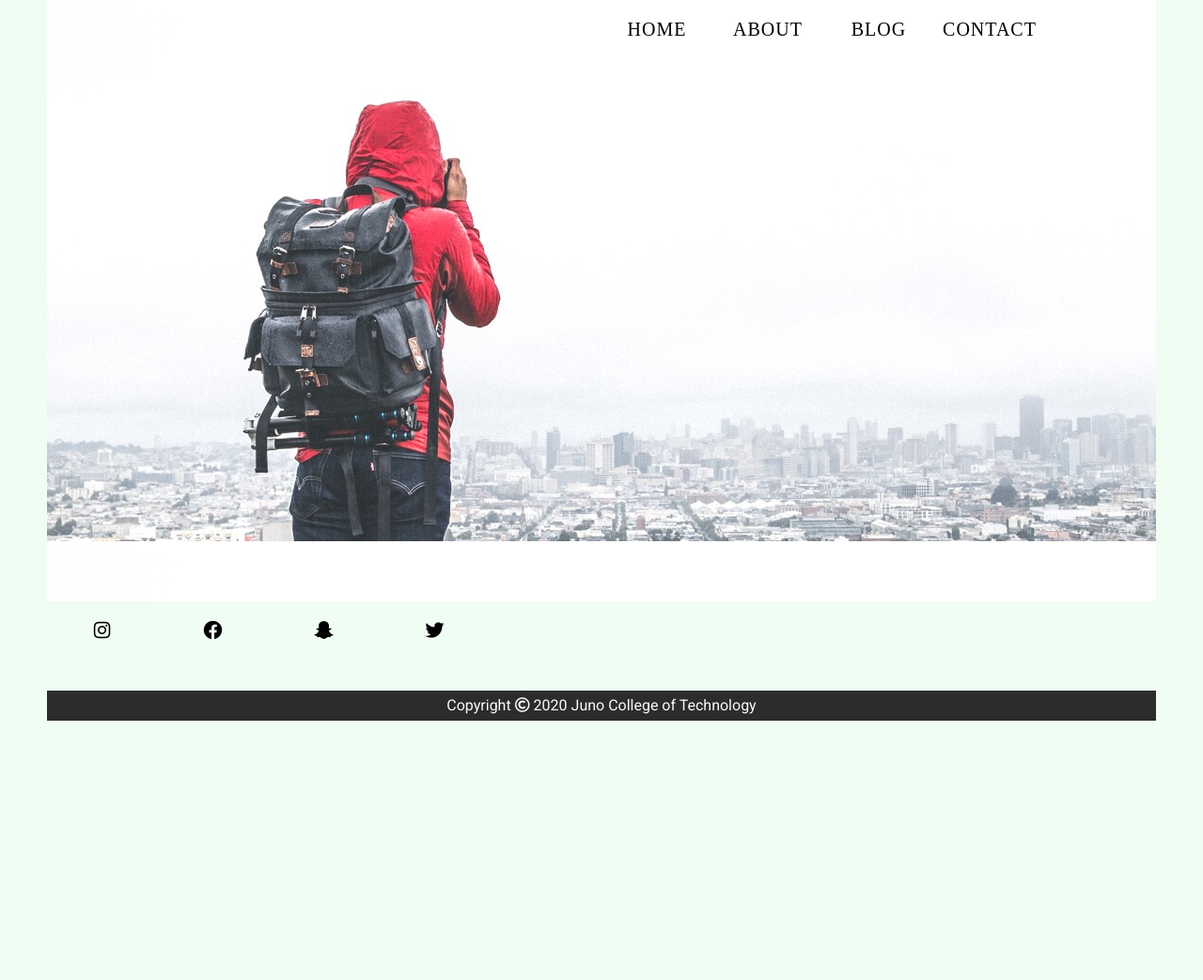
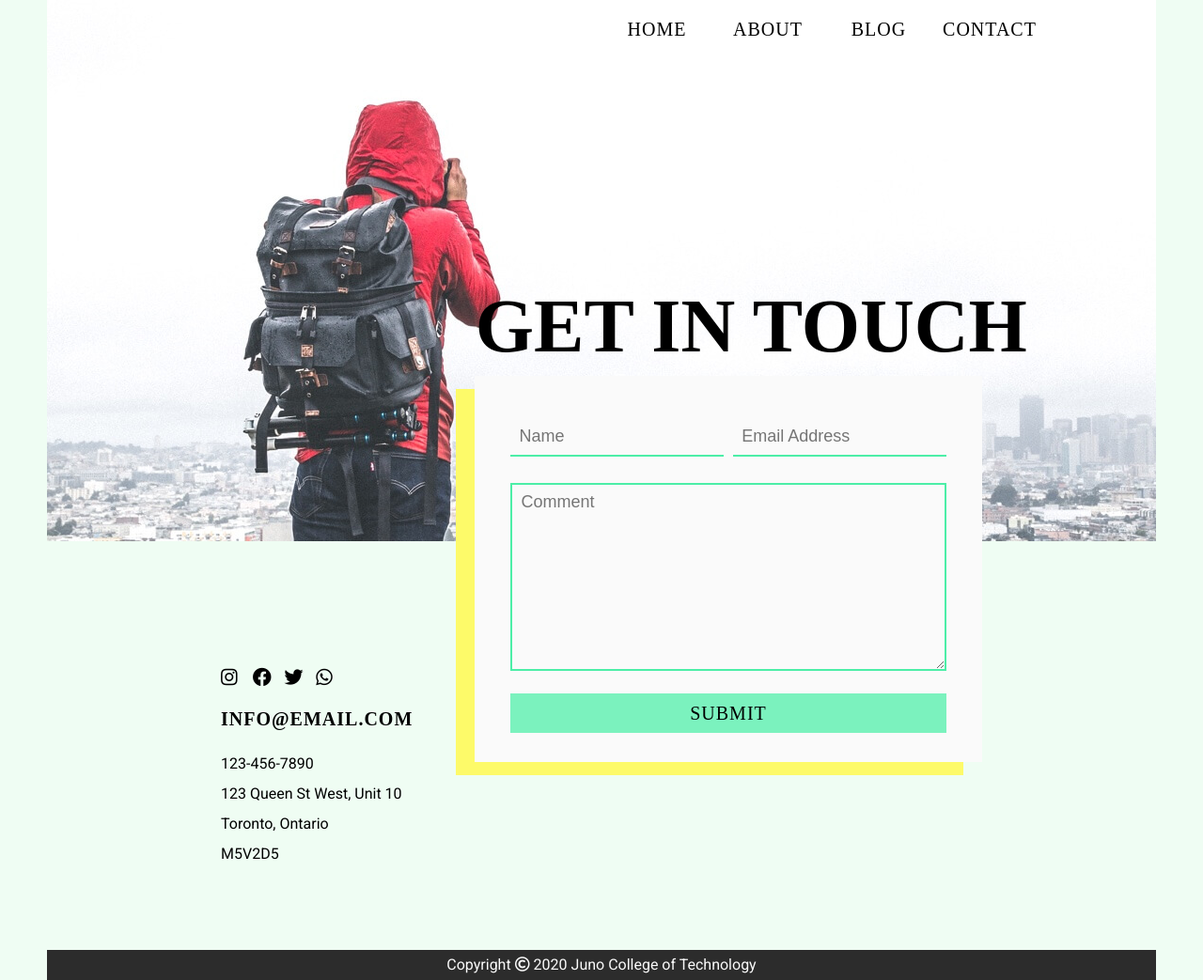
Before and after one commit to amay-zingg/anastasia-may-project-two, a plain HTML site: page contact.html in a window 1280 px wide. Shown: the whole page at 94% size. Before the commit the page ends 800 px from the top, so only its background shows below. Drawn offline with Linux system fonts and the light colour scheme; a web font is replaced by a local one.

Commit message:
add more styling

```diff
--- a/contact.html
+++ b/contact.html
@@ -26,38 +26,77 @@
                 </ul>
             </nav>
 
+            <h2>Get in Touch</h2>
 
         </header>
 
         <main id="main-content" tabindex="-1">
-            <section><nav class="social-nav clearfix">
+
+            <section class="contact-page">
+
+                <section class="contact-form">
+
+                    <div class="bottom-corner-left">
+
+                        <form action="/" id="contact-form" method="POST">
+                            <fieldset>
+                                <label for="name" class="visuallyhidden">Name</label>
+                                <input type="text" name="" id="name" placeholder="Name" required>
+
+                                <label for="email" class="visuallyhidden">Email</label>
+                                <input type="email" name="" id="email" placeholder="Email Address" required>
+
+                                <label for="textarea" class="visuallyhidden">User Input</label>
+                                <textarea class="contact-message" placeholder="Comment" wrap required></textarea>
+
+                                <button type="submit" class="contact-submit">Submit</button>
+
+                            </fieldset>
+                        </form>
+
+                    </div>
+
+                </section>
+
+                <aside class="contact">
+                    <nav class="social-nav">
                         <ul>
                             <li>
                                 <a href="#" target="_blank">
-                            <i class="fab fa-instagram" aria-hidden="true"></i>
+                                    <i class="fab fa-instagram"></i>
                                     <span class="visuallyhidden">Instagram (opens a new window)</span>
                                 </a>
                             </li>
                             <li>
                                 <a href="#" target="_blank">
-                            <i class="fab fa-facebook" aria-hidden="true"></i>
+                                    <i class="fab fa-facebook"></i>
                                     <span class="visuallyhidden">Facebook (opens a new window)</span>
                                 </a>
                             </li>
                             <li>
                                 <a href="#" target="_blank">
-                            <i class="fab fa-snapchat-ghost" aria-hidden="true"></i>
-                            <span class="visuallyhidden">Snapchat (opens a new window)</span>
+                                    <i class="fab fa-twitter"></i>
+                                    <span class="visuallyhidden">Twitter (opens a new window)</span>
                                 </a>
                             </li>
                             <li>
                                 <a href="#" target="_blank">
-                            <i class="fab fa-twitter" aria-hidden="true"></i>
-                            <span class="visuallyhidden">Twitter (opens a new window)</span>
+                                    <i class="fab fa-whatsapp"></i>
+                                    <span class="visuallyhidden">Whats App (opens a new window)</span>
                                 </a>
                             </li>
                         </ul>
-            </nav><!-- END OF SOCIAL NAV --></section>
+                    </nav><!-- END OF SOCIAL NAV -->
+
+                    <h4>info@email.com</h4>
+                    <p class="contact">
+                        <span>123-456-7890</span>
+                        <span>123 Queen St West, Unit 10</span>
+                        <span>Toronto, Ontario</span>
+                        <span>M5V2D5</span>
+                    </p>
+                </aside>
+            </section>
         </main>
 
         <footer>
--- a/styles/sass/_mixins.scss
+++ b/styles/sass/_mixins.scss
@@ -1,4 +1,4 @@
 @mixin fontSize($chosenSize){
-    font-size: $chosenSize + 1;
+    font-size: $chosenSize;
     line-height: $chosenSize + 1px;
 }
--- a/styles/sass/_typography.scss
+++ b/styles/sass/_typography.scss
@@ -46,7 +46,11 @@ h2{
     line-height: 92px;
     width: 100%;
     text-align: center;
+}
+
+.contact-header h2{
     @include fontSize(80px);
+    width: 73%;
 }
 
 h3{
--- a/styles/sass/style.scss
+++ b/styles/sass/style.scss
@@ -47,7 +47,7 @@ section.intro, section.links, section.profile, main.blog-content, form, form fie
     background: $mint;
 }
 
-section.site-info, section.gallery{
+section.site-info, section.gallery, section.contact-form{
     background: $white;
 }
 
@@ -78,6 +78,9 @@ header, .contact-header{
 
 .contact-header{
     background: url(../assets/contact-header.jpg);
+    background-repeat: no-repeat;
+    background-color: $mint;
+    height: 75vh;
 }
 
 header, .blog-header{
@@ -416,7 +419,7 @@ article.blog-comments{
     width: 100%;
 }
 
-/* * * * FORMS * * * */
+/* * * * BLOG - FORM * * * */
 form, form fieldset{
     border: none;
 }
@@ -431,24 +434,22 @@ form fieldset{
     flex-flow: row wrap;
 }
 
-input[type="text"], input[type="email"], .reader-comment /* DRY */{
-    padding: 15px;
-}
-
 input[type="text"], input[type="email"]{
     width: 48%;
     border: none;
     border-bottom: $green solid 2px;
+    padding: 15px;
 }
 
-.reader-comment{
+.reader-comment, .contact-message{
     width: 98%;
     height: 200px;
     margin-top: 2%;
     border: $green solid 2px;
+    padding: 15px;
 }
 
-button.read-more, button.comment-submit {
+button.read-more, button.comment-submit, button.contact-submit {
     padding: 5px 15px;
     margin-top: 2%;
     background: lighten( $green, 10% );
@@ -467,8 +468,74 @@ button.read-more, button.comment-submit {
     }
 }
 
-button.comment-submit{
+button.comment-submit, button.contact-submit{
     width: 98%;
+}
+
+/* * * * CONTACT * * * */
+
+.contact-page{
+    width: 900px;
+    margin: 0 auto;
+    display: flex;
+    justify-content: center;
+    flex-direction: row-reverse;
+}
+
+section.contact-form{
+    width: 60%;
+}
+
+section.contact-form form, section.contact-form form fieldset{
+    background: $white;
+    padding: 3%;
+}
+
+.contact-form input[type="text"], .contact-form input[type="email"], textarea.contact-message{
+    background: $white;
+    @include fontSize(18px);
+    padding: 2%;
+    margin: 3% 0;
+}
+
+aside.contact{
+    margin-top: 10%;
+}
+
+section.contact-form .bottom-corner-left{
+    top: -200px;
+}
+
+section.contact-form{
+    background: none;
+}
+
+.bottom-corner-left form{
+    z-index: 20;
+    position: relative;
+}
+
+aside.contact{
+    width: 30%;
+}
+
+p.contact span{
+    display: block;
+}
+
+nav.social-nav{
+    height: 30px;
+    width: 50%;
+}
+
+nav.social-nav ul{
+    display: flex;
+    justify-content: space-between;
+}
+
+nav.social-nav ul li{
+    width: calc(100% / 4);
+    text-align: left;
 }
 
 /* * * * FOOTER * * * */
```
Also changed, not shown: styles/style.css. Lines whose indentation alone changed are shown as unchanged.
